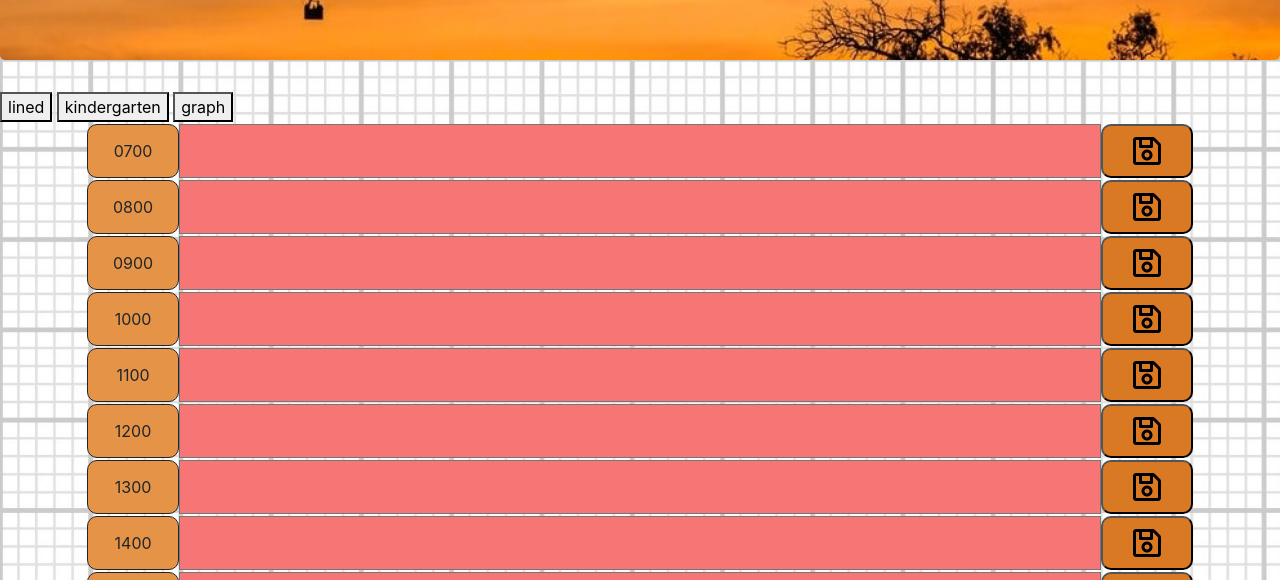
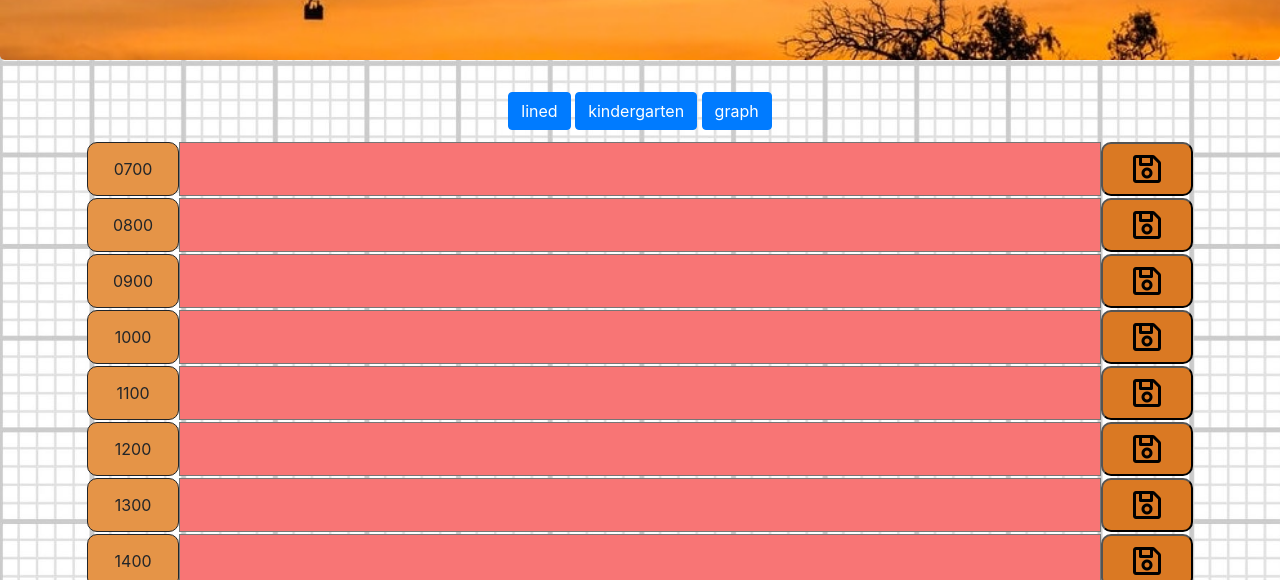
Before and after one commit to skeown13/myDaily, a plain HTML site: page index.html in a window 1280 px wide. Shown: the part 214-794 px from the top of the page. Drawn offline with nearby package versions, Linux system fonts and the light colour scheme; a web font is replaced by a local one.

Commit message:
paper btn styling

```diff
--- a/assets/css/style.css
+++ b/assets/css/style.css
@@ -25,6 +25,10 @@
   font-family: "Cinzel Decorative", cursive;
   font-size: 24px;
   text-shadow: 1px 1px 0 yellow;
+}
+
+.allPaperTypeBtns {
+  margin-bottom: 10px;
 }
 
 .lined {
--- a/index.html
+++ b/index.html
@@ -20,12 +20,14 @@
       <!-- Place the current date using 3rd Party API here -->
       <p id="currentTime"></p>
     </header>
-    <div>
-      <span>
-        <button class="paperTypeBtn" id="lined">lined</button>
-        <button class="paperTypeBtn" id="kindergarten">kindergarten</button>
-        <button class="paperTypeBtn" id="graph">graph</button>
-      </span>
+    <div class="container">
+      <div class="d-flex">
+        <div class="allPaperTypeBtns align-self-center mx-auto">
+          <button class="paperTypeBtn btn btn-primary" id="lined">lined</button>
+          <button class="paperTypeBtn btn btn-primary" id="kindergarten">kindergarten</button>
+          <button class="paperTypeBtn btn btn-primary" id="graph">graph</button>
+        </div>
+      </div>
     </div>
     <div class="container" id="timeSlots">
       <div class="row">
```
